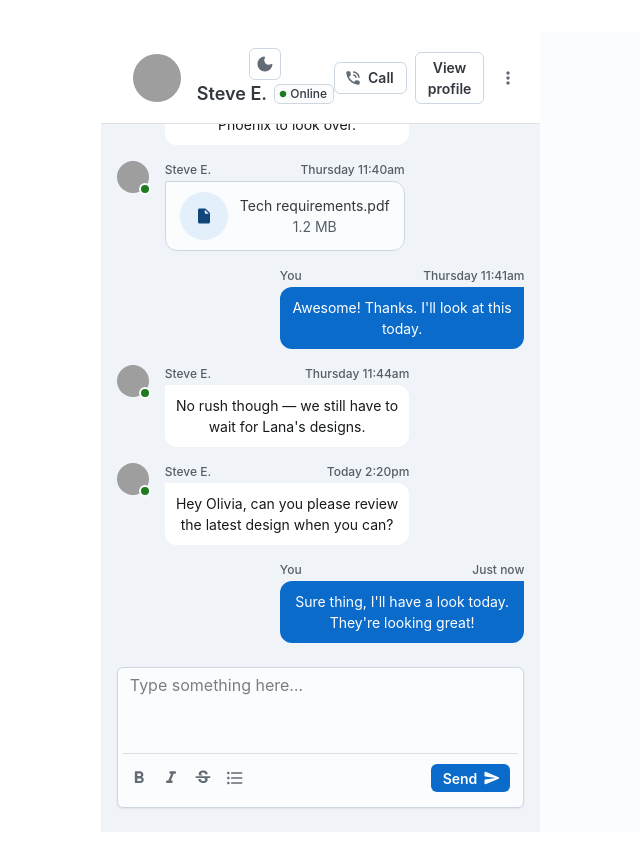
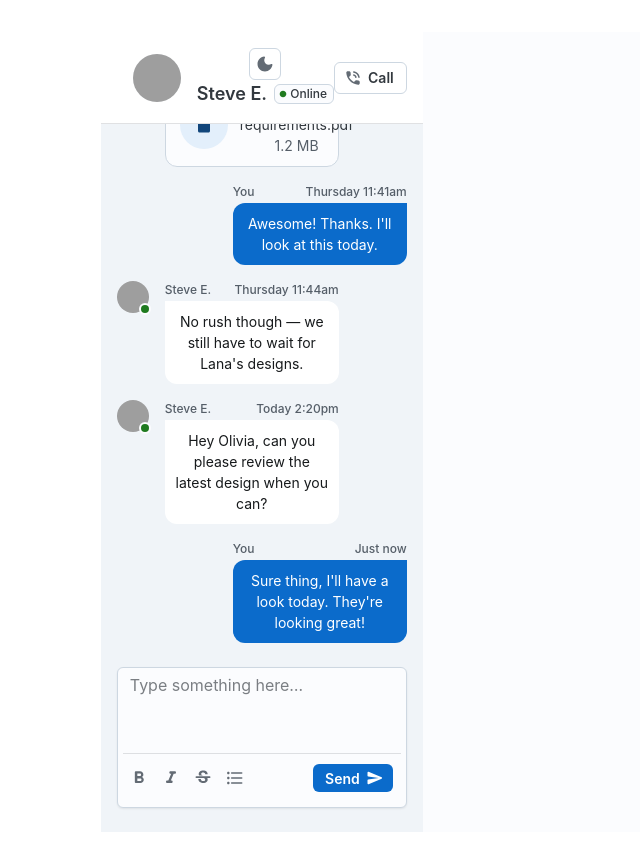
Before and after one commit to manishbhusal7/CalHacks, a React (Vite) app in the folder front-end/: page / in a window 1280 px wide. Shown: the whole page, without its empty margins (111-751 px from the left). Built offline with nearby package versions, Linux system fonts and the light colour scheme; grey boxes are pictures that could not be loaded.

Commit message:
Messages Pane Clean up

```diff
--- a/front-end/src/messages/components/MessagesPaneHeader.tsx
+++ b/front-end/src/messages/components/MessagesPaneHeader.tsx
@@ -84,17 +84,17 @@ export default function MessagesPaneHeader(props: MessagesPaneHeaderProps) {
         >
           Call
         </Button>
-        <Button
+        {/* <Button
           color="neutral"
           variant="outlined"
           size="sm"
           sx={{ display: { xs: 'none', md: 'inline-flex' } }}
         >
           View profile
-        </Button>
-        <IconButton size="sm" variant="plain" color="neutral">
+        </Button> */}
+        {/* <IconButton size="sm" variant="plain" color="neutral">
           <MoreVertRoundedIcon />
-        </IconButton>
+        </IconButton> */}
       </Stack>
     </Stack>
   );
```
